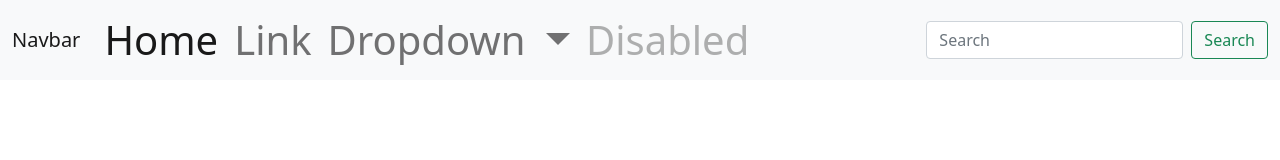
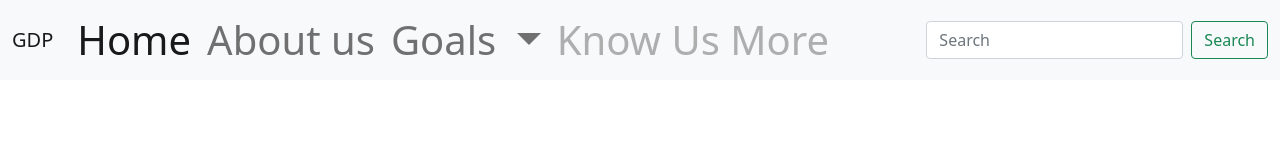
Before and after one commit to somasundarratha/for-check-24-may-21, a plain HTML site: page MyWebsite/index.html in a window 1280 px wide. Drawn offline with nearby package versions, Linux system fonts and the light colour scheme.

Commit message:
change the stucture

```diff
--- a/MyWebsite/index.html
+++ b/MyWebsite/index.html
@@ -22,7 +22,7 @@
   <body>
     <h1><nav class="navbar navbar-expand-lg navbar-light bg-light">
       <div class="container-fluid">
-        <a class="navbar-brand" href="#">Navbar</a>
+        <a class="navbar-brand" href="#">GDP</a>
         <button class="navbar-toggler" type="button" data-bs-toggle="collapse" data-bs-target="#navbarSupportedContent" aria-controls="navbarSupportedContent" aria-expanded="false" aria-label="Toggle navigation">
           <span class="navbar-toggler-icon"></span>
         </button>
@@ -32,21 +32,21 @@
               <a class="nav-link active" aria-current="page" href="#">Home</a>
             </li>
             <li class="nav-item">
-              <a class="nav-link" href="#">Link</a>
+              <a class="nav-link" href="#">About us</a>
             </li>
             <li class="nav-item dropdown">
               <a class="nav-link dropdown-toggle" href="#" id="navbarDropdown" role="button" data-bs-toggle="dropdown" aria-expanded="false">
-                Dropdown
+                Goals
               </a>
               <ul class="dropdown-menu" aria-labelledby="navbarDropdown">
-                <li><a class="dropdown-item" href="#">Action</a></li>
-                <li><a class="dropdown-item" href="#">Another action</a></li>
+                <li><a class="dropdown-item" href="#">Our Goals</a></li>
+                <li><a class="dropdown-item" href="#">Read About Our Goals</a></li>
                 <li><hr class="dropdown-divider"></li>
                 <li><a class="dropdown-item" href="#">Something else here</a></li>
               </ul>
             </li>
             <li class="nav-item">
-              <a class="nav-link disabled" href="#" tabindex="-1" aria-disabled="true">Disabled</a>
+              <a class="nav-link disabled" href="#" tabindex="-1" aria-disabled="true">Know Us More</a>
             </li>
           </ul>
           <form class="d-flex">
```
